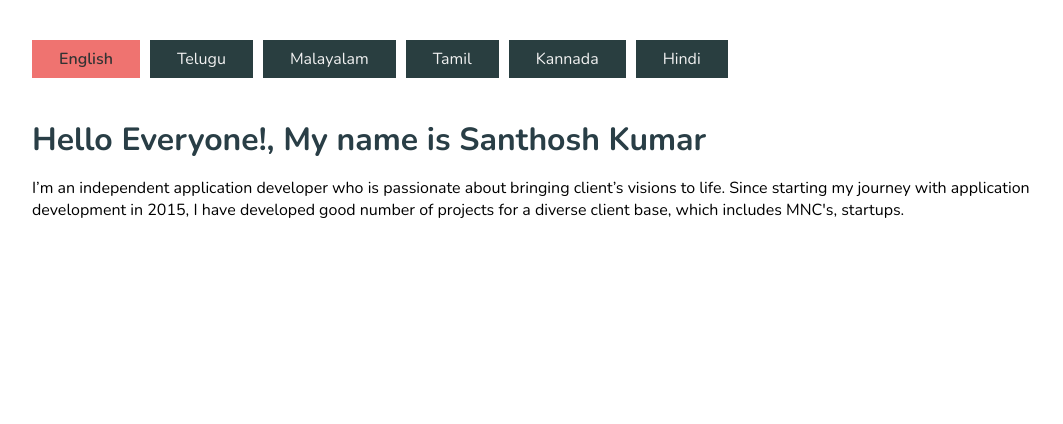
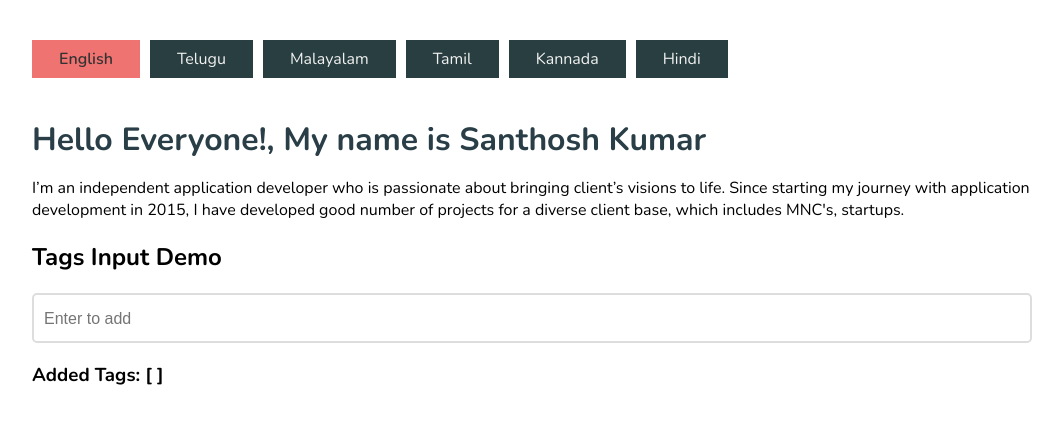
Before and after one commit to Santhosh1392/React-Components, a React (Create React App) app: page / in a window 1280 px wide. Shown: the top 424 px of the page, without its empty margins (108-1171 px from the left). Built offline with nearby package versions, Linux system fonts and the light colour scheme.

Commit message:
[Add] TagInput component

```diff
--- a/public/index.html
+++ b/public/index.html
@@ -27,7 +27,7 @@
       work correctly both with client-side routing and a non-root public URL.
       Learn how to configure a non-root public URL by running `npm run build`.
     -->
-    <title>React App</title>
+    <title>React Components - Santhosh Kumar Korimi</title>
   </head>
   <body>
     <noscript>You need to enable JavaScript to run this app.</noscript>
--- a/src/App.js
+++ b/src/App.js
@@ -1,9 +1,11 @@
-import React, { useContext } from 'react'
+import React, { useContext, useState } from 'react'
 import { LanguageContext } from './context';
 import { supportedLanguages } from './constants'
 import './App.scss';
+import TagsInput from './components/TagsInput';
 
 const App = () => {
+  const [tagsList, setTagsList] = useState([])
   const langContext = useContext(LanguageContext)
   const { content, setSiteContent, setSiteLanguage, siteLanguage } = langContext
 
@@ -11,6 +13,11 @@ const App = () => {
     const { value, content } = language
     setSiteContent(content)
     setSiteLanguage(value)
+  }
+
+  const handleOnChange = (list) => {
+    console.log('list', list)
+    setTagsList(list)
   }
 
   return (
@@ -34,6 +41,9 @@ const App = () => {
           <p>{content.INTRO_DESCRIPTION}</p>
         </div>
       </div>
+      <h2>Tags Input Demo</h2>
+      <TagsInput onChange={handleOnChange} />
+      <h3>Added Tags: {`[ ${tagsList.join(', ')} ]`}</h3>
     </div>
   );
 }
--- /dev/null
+++ b/src/components/TagsInput/TagItem.jsx
@@ -0,0 +1,24 @@
+import React from 'react'
+const getId = () => `_${Math.random().toString(36).substr(2, 9)}`;
+
+const TagItem = ({
+  tag, isLastIndex, backspacePressedCount, handleOnRemoveTag
+}) => {
+  return (
+    <div
+      className={
+        `tag__box ${backspacePressedCount === 1 && isLastIndex && 'warning__box'}`
+      }
+      key={`${getId()}`}
+    >
+      <span>{tag}</span>
+      <span
+        className="close__mark"
+        onClick={() => handleOnRemoveTag(tag)}>
+        ×
+      </span>
+    </div>
+  )
+}
+
+export default TagItem
--- /dev/null
+++ b/src/components/TagsInput/TagsInput.scss
@@ -0,0 +1,53 @@
+.tags-input__contianer {
+    width: 100%;
+    padding: 5px;
+    box-sizing: border-box;
+    border: 2px solid #ddd;
+    border-radius: 5px;
+    background-color: #fff;
+    cursor: pointer;
+    font-family: 'Nunito', sans-serif;
+
+    .tags__section {
+        display: flex;
+        flex-wrap: wrap;
+
+        .tag__box {
+            border: 1px solid #ddd;
+            padding: 5px 10px;
+            color: #333;
+            display: flex;
+            align-items: center;
+            border-radius: 5px;
+            font-size: 16px;
+            margin-right: 5px;
+            background-color: #5a4679;
+            color: #fff;
+        }
+
+        .tag__box.warning__box {
+            border: 2px solid #ff9189;
+            background-color: #ff9189;
+
+            .close__mark {
+                color: #fff;
+            }
+        }
+
+        .tag__box .close__mark {
+            font-size: 18px;
+            margin-left: 10px;
+            cursor: pointer;
+        }
+
+        .tags__input__box {
+            padding: 8px 0;
+            padding-left: 5px;
+            box-sizing: border-box;
+            border: none;
+            outline: none;
+            font-size: 16px;
+            margin-top: 2px;
+        }
+    }
+}
--- /dev/null
+++ b/src/components/TagsInput/index.jsx
@@ -0,0 +1,93 @@
+/* eslint-disable react-hooks/exhaustive-deps */
+import React, { useEffect, useReducer, useState } from 'react'
+import TagItem from './TagItem'
+import './TagsInput.scss'
+
+const tagsListReducer = (state, action) => {
+  const { type, value } = action
+  const newState = [...state]
+  if (type ===  'ADD_TAG' && value) {
+    newState.push(value)
+  } else if (type === 'REMOVE_TAG') {
+    newState.splice(value, 1)
+  }
+  return newState
+}
+
+const TagsInput = ({
+  tags, placeholder, onChange
+}) => {
+  const [tagsList, setTagsList] = useReducer(tagsListReducer, tags)
+  const [tagInputValue, setTagInputValue] = useState('')
+  const [backspacePressedCount, setBackspacePressedCount] = useState(0)
+
+  const focusInputElement = () => {
+    const element = document.querySelector('#tagsMainInputBox')
+    if (element) {
+      element.focus()
+    }
+  }
+
+  useEffect(() => {
+    if (onChange instanceof Function) {
+      onChange(tagsList)
+    }
+  }, [tagsList])
+
+  const handleOnKeyDown = (event) => {
+    const { key } = event
+    if (key === 'Enter' && tagsList.indexOf(tagInputValue) === -1) {
+      setTagsList({ type: 'ADD_TAG', value: tagInputValue})
+      setTagInputValue('')
+      setBackspacePressedCount(0)
+    } else if (key === 'Backspace') {
+      if (backspacePressedCount === 1 && !tagInputValue) {
+        setTagsList({ type: 'REMOVE_TAG', value: tagsList.length - 1})
+        setTagInputValue('')
+        setBackspacePressedCount(0)
+      } else if (!tagInputValue && backspacePressedCount !== 1){
+        setBackspacePressedCount(backspacePressedCount + 1)
+      }
+    }
+  }
+
+  const handleOnRemoveTag = (tag) => {
+    const tagIndex = tagsList.findIndex(data => data === tag)
+    setTagsList({ type: 'REMOVE_TAG', value: tagIndex })
+  }
+
+  return (
+    <div className="tags-input__contianer" onClick={focusInputElement}>
+      <div className="tags__section">
+        {tagsList.map((tag, index) => {
+          const isLastIndex = (index === (tagsList.length - 1))
+          return (
+            <TagItem
+              tag={tag}
+              isLastIndex={isLastIndex}
+              backspacePressedCount={backspacePressedCount}
+              handleOnRemoveTag={handleOnRemoveTag}
+            />
+          )}
+        )}
+        <input
+          type="text"
+          className="tags__input__box"
+          onKeyDown={handleOnKeyDown}
+          onChange={(e) => setTagInputValue(e.target.value)}
+          name="tagInput"
+          value={tagInputValue}
+          placeholder={placeholder}
+          id="tagsMainInputBox"
+        />
+      </div>
+    </div>
+  )
+}
+
+TagsInput.defaultProps = {
+  placeholder: 'Enter to add',
+  tags: []
+}
+
+export default TagsInput
```
